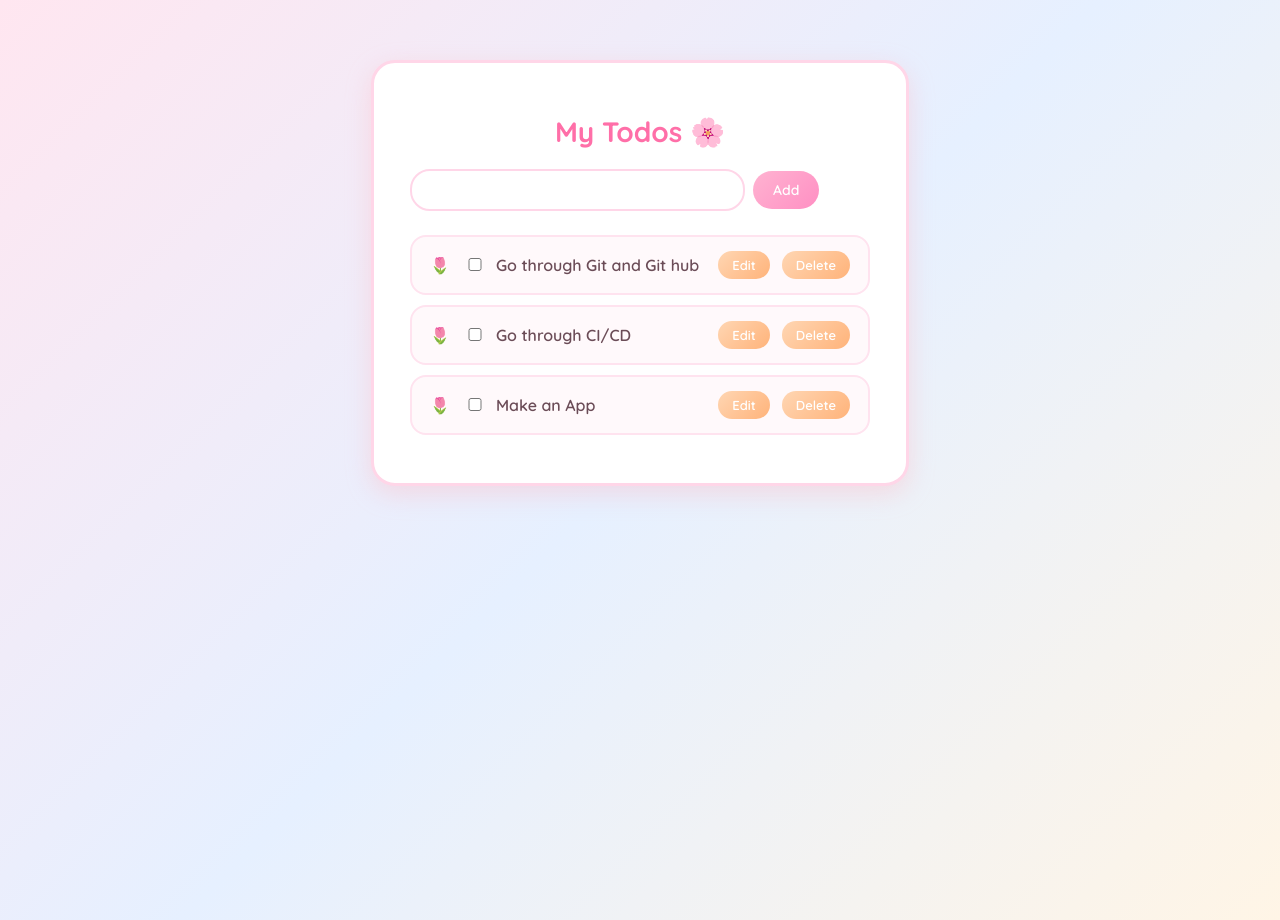
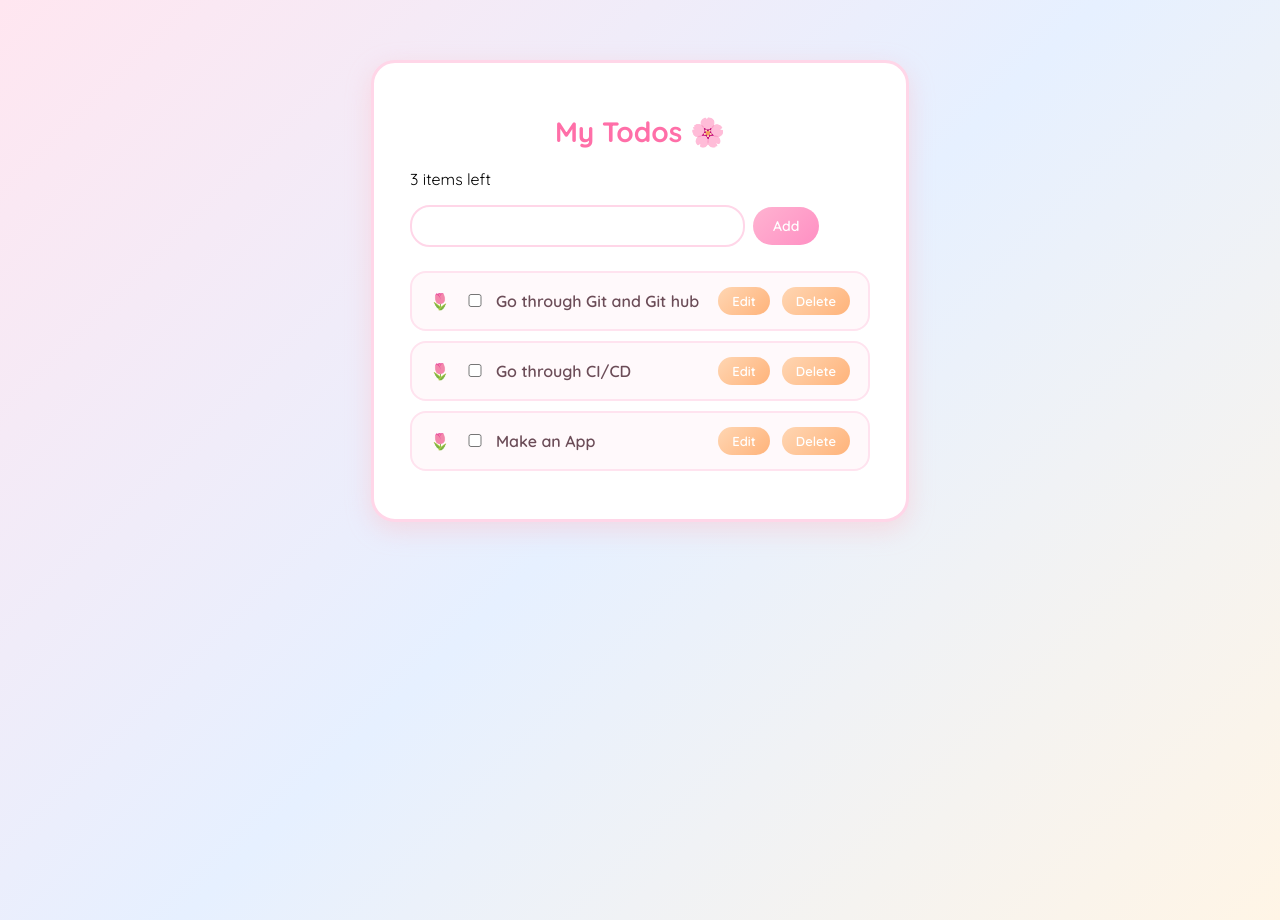
Before and after one commit to tahiratareef2710-wq/todo-fe, a Next.js app: page / in a window 1280 px wide. Built offline with nearby package versions, Linux system fonts and the light colour scheme.

Commit message:
Update page.tsx

```diff
--- a/app/page.tsx
+++ b/app/page.tsx
@@ -3,6 +3,7 @@ import "./globals.css";
 import { DragDropContext, Droppable, Draggable } from "@hello-pangea/dnd";
 import { useState } from "react";
 import { useEffect } from "react";
+
 type Todo = {
   text: string;
   completed: boolean;
@@ -21,7 +22,7 @@ const [todos, settodos] = useState<Todo[]>(() => {
     { text: "Make an App", completed: false },
   ];
 });
-
+const activeCount = todos.filter((todo) => !todo.completed).length;
 useEffect(() => {
   localStorage.setItem("todos", JSON.stringify(todos));
 }, [todos]);
@@ -34,6 +35,7 @@ const [editText, setEditText] = useState("");
   return  (
     <main>
       <h1> My Todos</h1>
+      <p>{activeCount} {activeCount === 1 ? "item" : "items"} left</p>
        {/*so e is refered to what the change is*/}
        { /*whenever there is a change a new todo is added that change is the todo*/}
       <input
```
